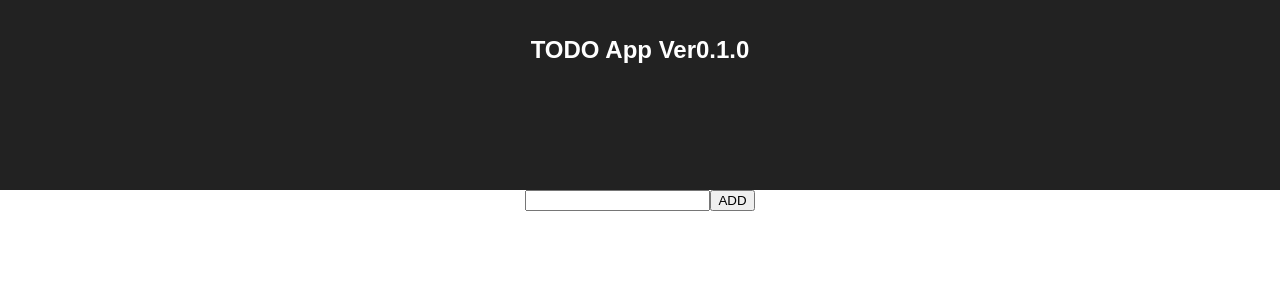
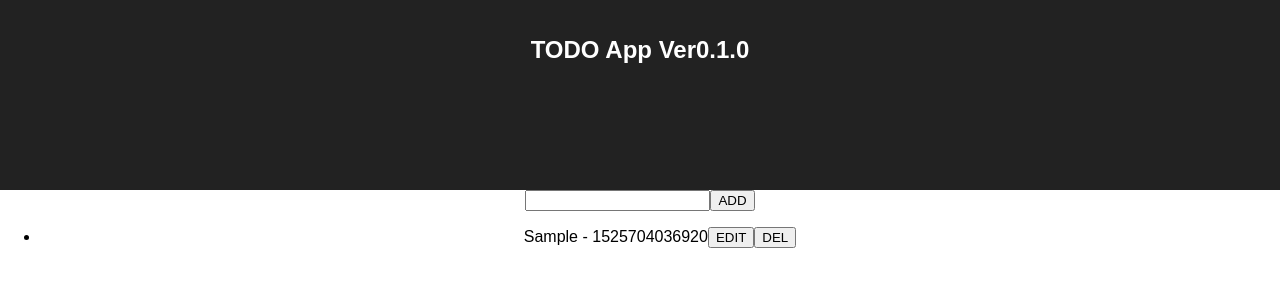
Before and after one commit to cybernacl/ReactTodoApp, a React (Create React App) app: page / in a window 1280 px wide. Both pictures are taken after typing "Sample" into the empty fields and a click on the button "ADD". Shown: the top 300 px of the page. Built offline with nearby package versions, Linux system fonts and the light colour scheme.

Commit message:
add features : add todo item

```diff
--- a/src/App.js
+++ b/src/App.js
@@ -7,10 +7,11 @@ import TaskList from './components/TaskList';
 class App extends Component {
   constructor(props) {
     super(props);
+    this.addTask = this.addTask.bind(this);
   }
 
   addTask(task) {
-    console.log(task);
+    this.taskList.addTask(task);
   }
 
   render() {
@@ -21,7 +22,7 @@ class App extends Component {
         </header>
         <section>
           <InputTask onNewTask={this.addTask} />
-          <TaskList />
+          <TaskList ref={(e) => this.taskList = e} />
         </section>
       </div>
     );
--- /dev/null
+++ b/src/components/TaskItem.css
@@ -0,0 +1,5 @@
+
+.completed {
+  text-decoration: line-through;
+  color: red;
+}
--- a/src/components/TaskItem.js
+++ b/src/components/TaskItem.js
@@ -1,24 +1,35 @@
 import React, { Component } from 'react';
-import shortId from 'shortid';
 import PropTypes from 'prop-types';
+import './TaskItem.css';
 
 export default class TaskItem extends Component {
   constructor(props) {
     super(props);
+    this.toggleStatus = this.toggleStatus.bind(this);
     this.state = {
-      id: shortId.generate(),
-      name: props.name,
+      id: props.id,
+      content: props.content,
       completed: false,
-      startDate: Date.now(),
+      startDate: Date.now(), // millis
       endDate: 0
     };
   }
 
+  toggleStatus(e) {
+    this.setState((prevState) => {
+      const newCompleted = !prevState.completed;
+      return { ...prevState, completed: newCompleted };
+    })
+  }
+
   render() {
-    const { name, startDate } = this.state;
+    const { content, startDate } = this.state;
     return (
       <li>
-        <span>{name} - {startDate}</span>
+        <span onClick={this.toggleStatus}
+          className={this.state.completed ? "completed": ""}>
+          {content} - {startDate}
+        </span>
         <button className="task-edit">EDIT</button>
         <button className="task-del">DEL</button>
       </li>
@@ -27,5 +38,6 @@ export default class TaskItem extends Component {
 }
 
 TaskItem.propTypes = {
-  name: PropTypes.string.isRequired
+  id: PropTypes.string.isRequired,
+  content: PropTypes.string.isRequired
 };
--- a/src/components/TaskList.js
+++ b/src/components/TaskList.js
@@ -1,5 +1,6 @@
 import React, { Component } from 'react';
 import TaskItem from './TaskItem';
+import shortId from 'shortid'; // SHA1
 
 export default class TaskList extends Component {
   constructor() {
@@ -10,17 +11,18 @@ export default class TaskList extends Component {
   }
 
   addTask(task) {
-    this.state.list.push(task); // mutable!!
-    return this.state.list.indexOf(task);
+    const newKey = shortId.generate();
+    this.setState((prevState) => ({
+      list: [...prevState.list, <TaskItem key={newKey} id={newKey} content={task} />]
+    }));
   }
 
   delTask(index) {
     console.log('>> delete task ' + index);
+    // TODO
   }
 
   render() {
-    return (
-      <ul></ul>
-    );
+    return <ul>{this.state.list}</ul>;
   }
 }
```
